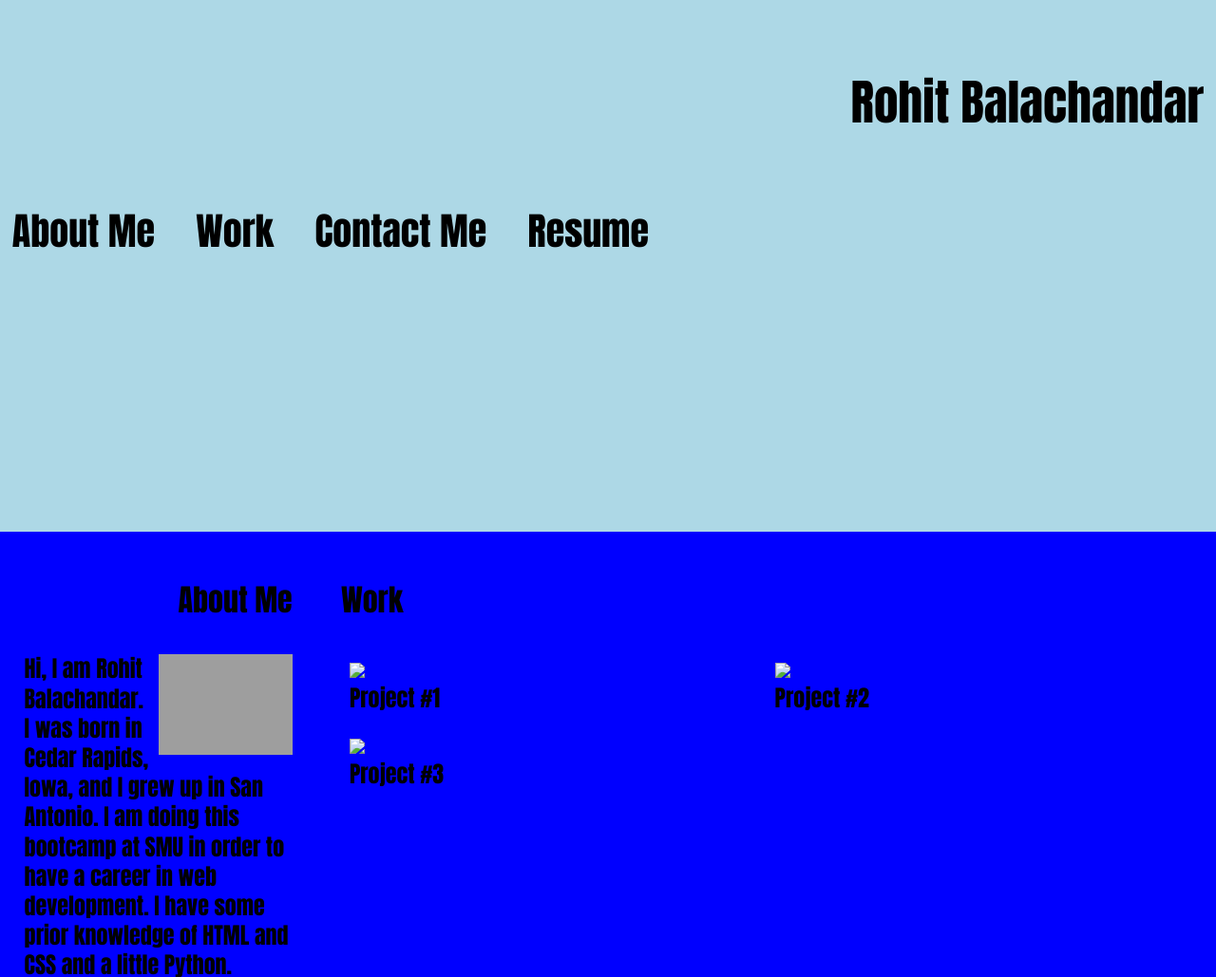
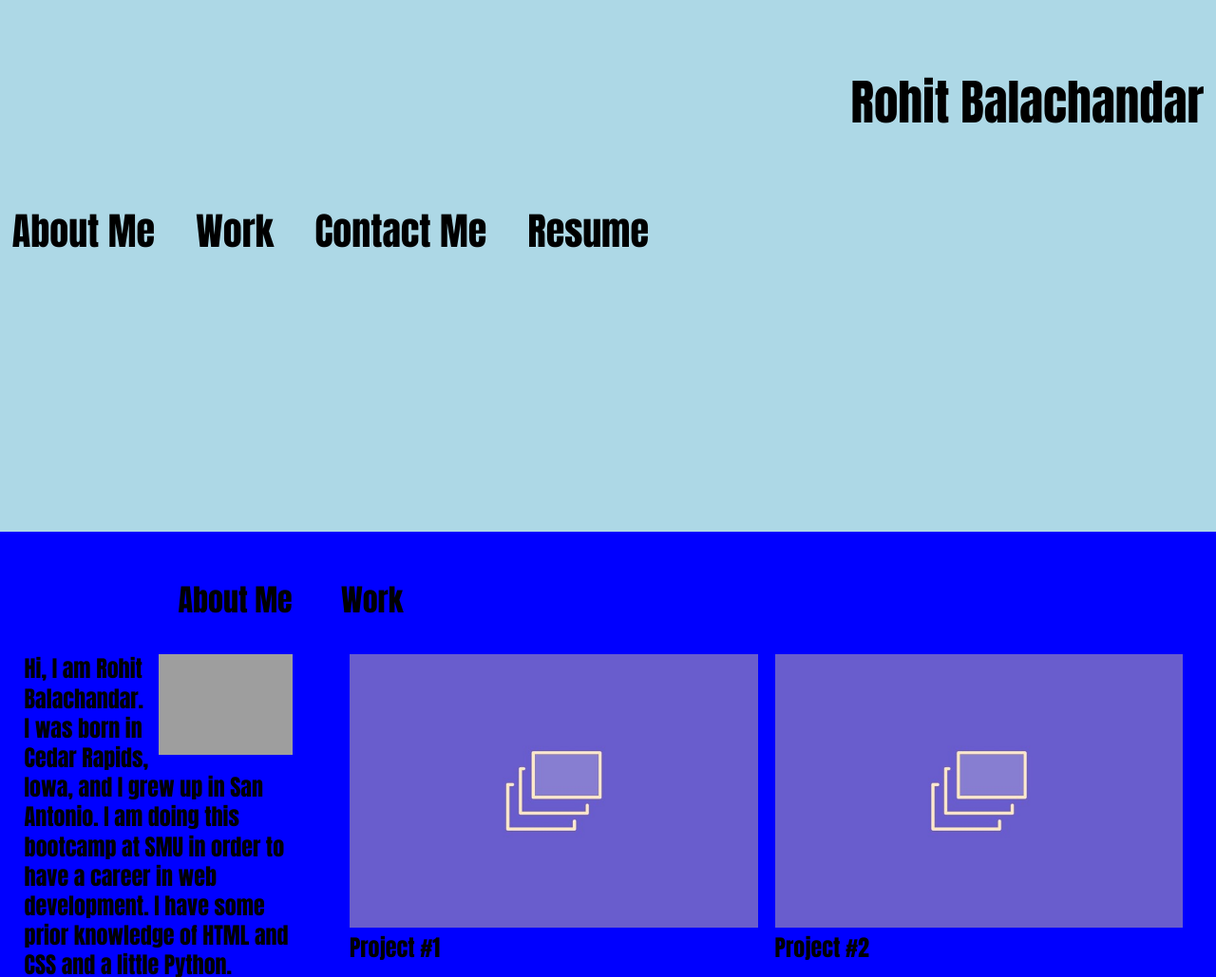
Before and after one commit to Robala98/portfolio-page, a plain HTML site: page index.html in a window 1280 px wide. Shown: the top 1029 px of the page at 95% size. Drawn offline with Linux system fonts and the light colour scheme; grey boxes are pictures that could not be loaded.

Commit message:
finally done

```diff
--- a/assets/style.css
+++ b/assets/style.css
@@ -105,7 +105,7 @@
     margin: 1%;
   }
 
-  .site-pics {
+  .proj-pics {
     width: 100%;
     height: auto;
   }
--- a/index.html
+++ b/index.html
@@ -53,7 +53,7 @@
 
         <div class="example-sites">
           <a href="https://www.google.com" target="blank">
-            <img src="./assets/images/placeholder.png" class="site-pics">
+            <img src="./assets/placeholder.jpeg" class="proj-pics">
             <h3>
               Project #1
             </h3>
@@ -61,7 +61,7 @@
         </div>
         <div class="example-sites">
           <a href="https://www.google.com" target="blank">
-            <img src="./assets/images/placeholder.png" class="site-pics">
+            <img src="./assets/placeholder.jpeg" class="proj-pics">
             <h3>
               Project #2
             </h3>
@@ -69,7 +69,7 @@
         </div>
         <div class="example-sites">
           <a href="https://www.google.com" target="blank">
-            <img src="./assets/images/placeholder.png" class="site-pics">
+            <img src="./assets/placeholder.jpeg" class="proj-pics">
             <h3>
               Project #3
             </h3>
```
Also changed, not shown: assets/Screen Shot 2022-03-20 at 6.18.15 PM.png (added), assets/placeholder.jpeg (added), 1 other file.
